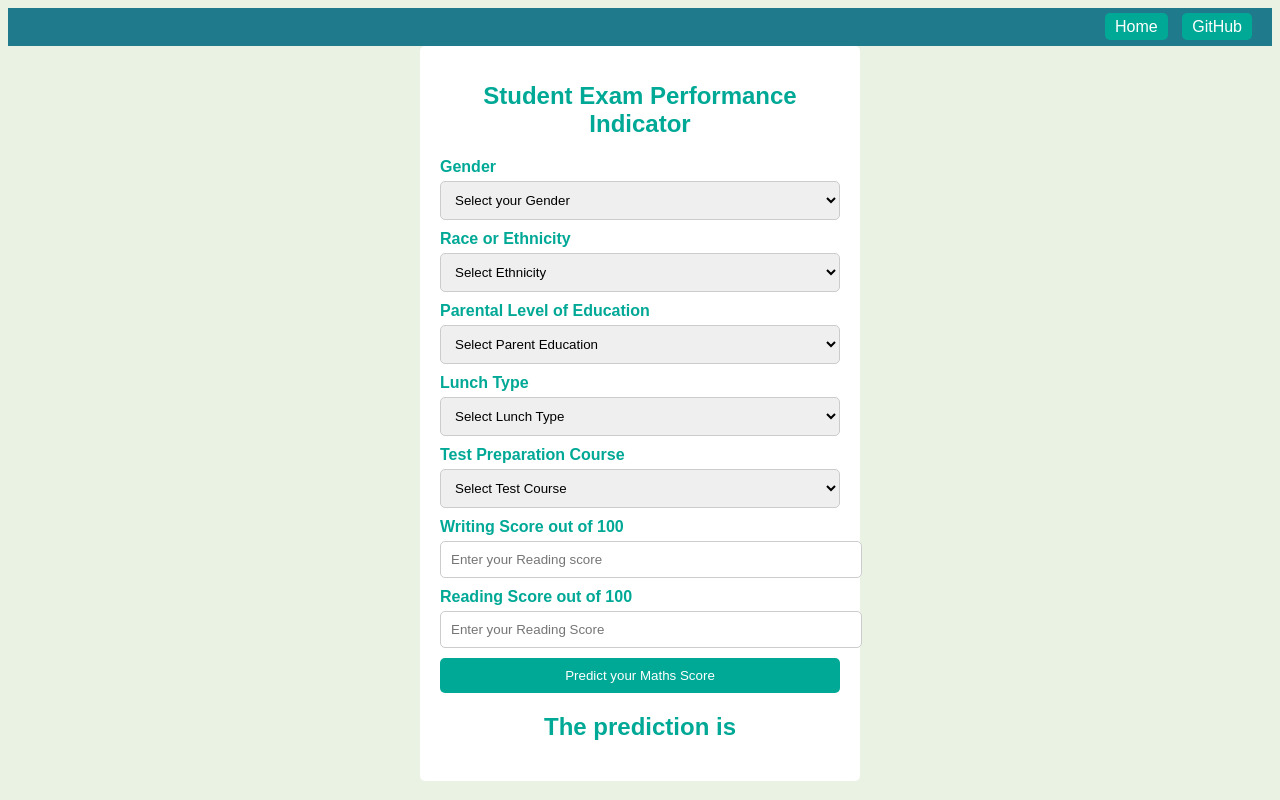
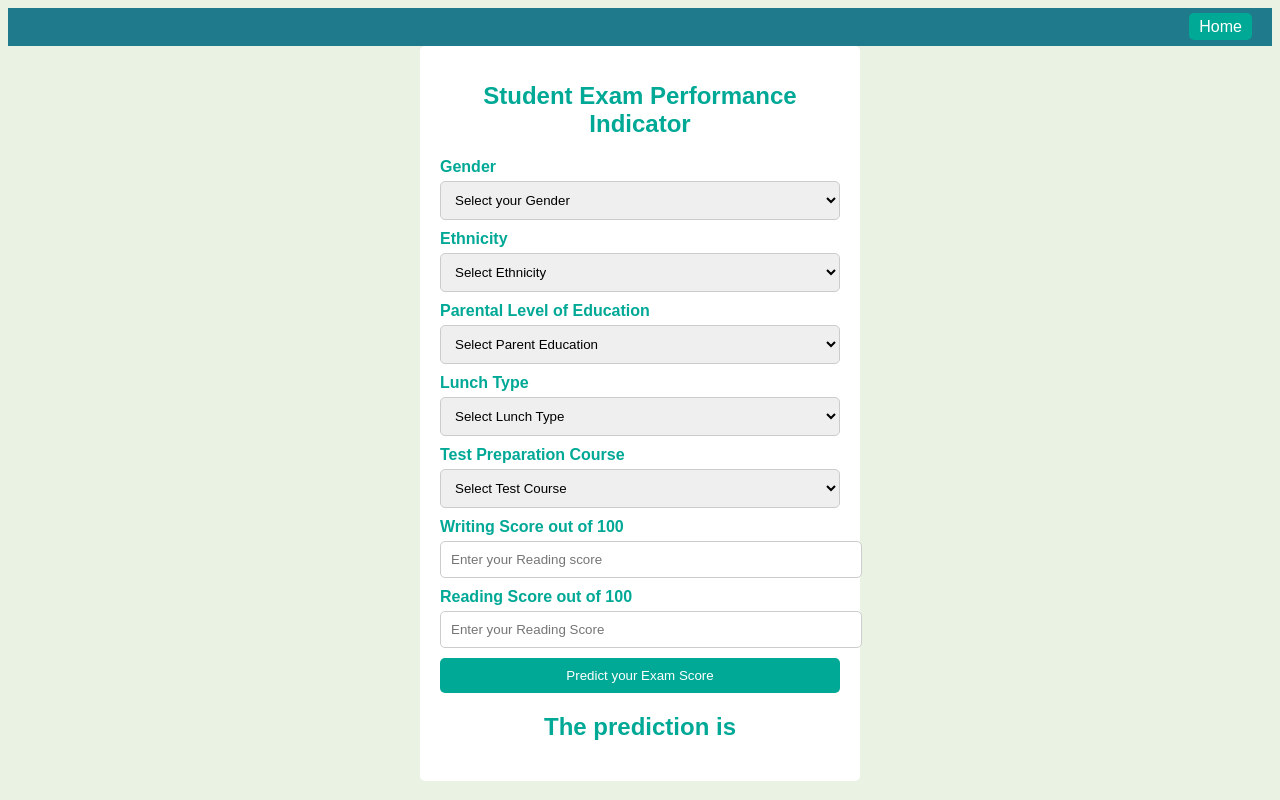
Before and after one commit to yashwanths814/Predicting-Student-Performance-Using-Machine-Learning, a Flask app: page / in a window 1280 px wide. Run offline with Flask 3, Linux system fonts and the light colour scheme.

Commit message:
fix: update model training notebook and modify index.html for clarity

```diff
--- a/templates/index.html
+++ b/templates/index.html
@@ -9,7 +9,6 @@
     <nav class="menu-bar">
         <ul>
             <li><a href="/">Home</a></li>
-            <li><a href="https://github.com/skprasad117/Predicting-Student-Performance-Using-Machine-Learning" target="_blank">GitHub</a></li>
         </ul>
     </nav>
 
@@ -27,7 +26,7 @@
             </div>
 
             <div class="form-group">
-                <label for="ethnicity">Race or Ethnicity</label>
+                <label for="ethnicity">Ethnicity</label>
                 <select id="ethnicity" name="ethnicity" required>
                     <option value="" disabled selected>Select Ethnicity</option>
                     <option value="group A">Group A</option>
@@ -80,7 +79,7 @@
             </div>
 
             <div class="form-group">
-                <input class="btn-primary" type="submit" value="Predict your Maths Score" required />
+                <input class="btn-primary" type="submit" value="Predict your Exam Score" required />
             </div>
         </form>
 
```
Also changed, not shown: 1 other file.
